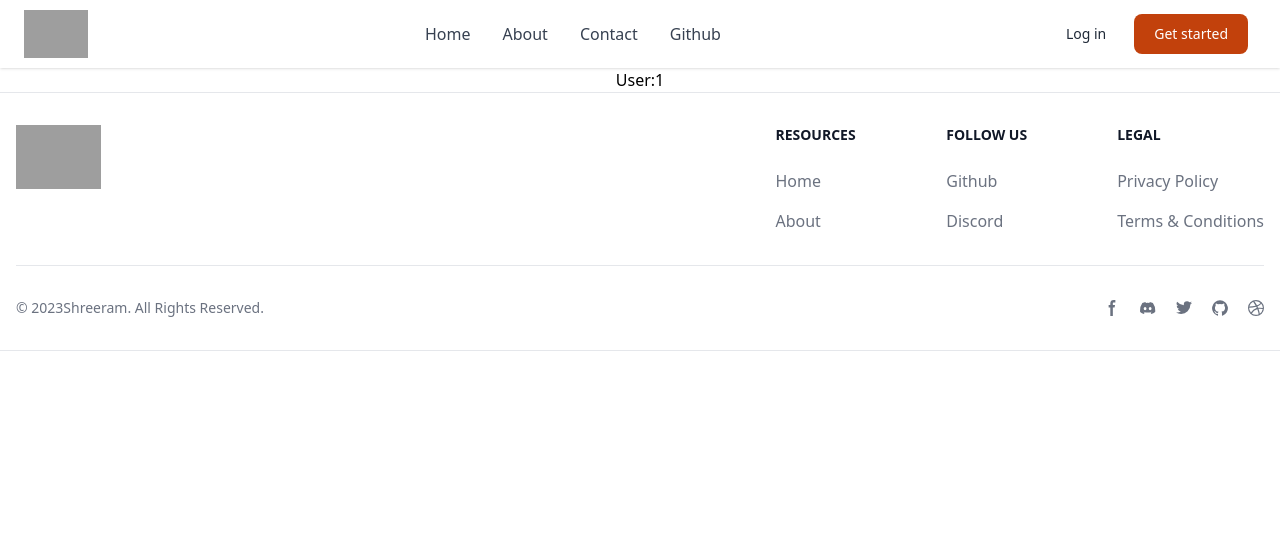
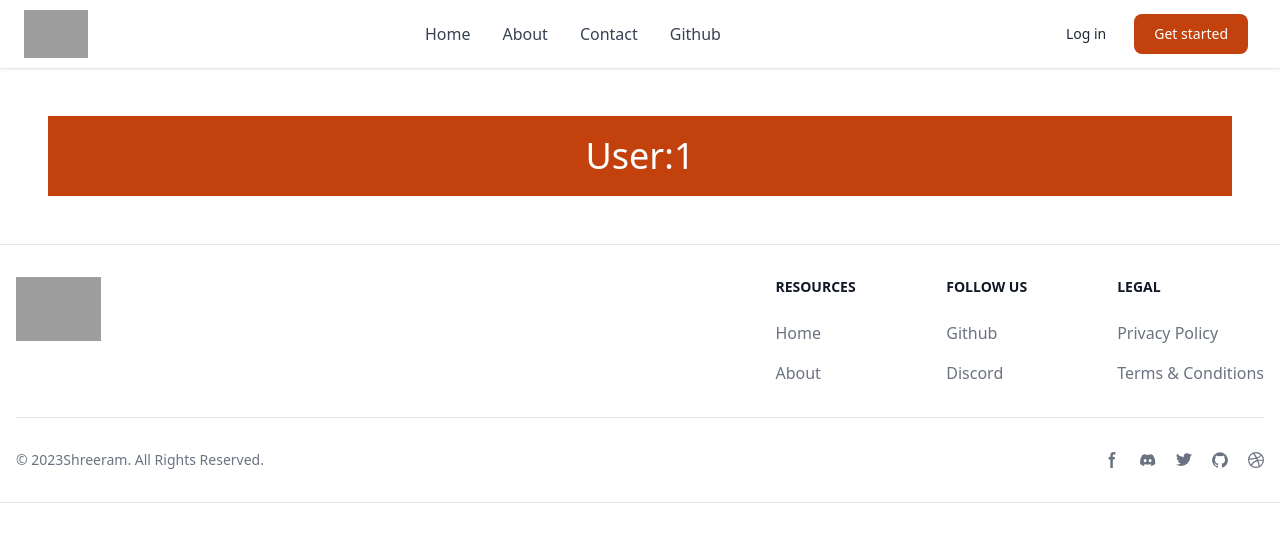
Before and after one commit to TechRam09/reactRouter, a React (Vite) app: page /user/1 in a window 1280 px wide. Shown: the top 542 px of the page. Built offline with nearby package versions, Linux system fonts and the light colour scheme; grey boxes are pictures that could not be loaded.

Commit message:
Update User.jsx
Added styles

```diff
--- a/src/components/User/User.jsx
+++ b/src/components/User/User.jsx
@@ -4,7 +4,7 @@ import { useParams } from "react-router-dom"
 function User() {
     const {userid} = useParams()
   return (
-      <div className="text-center">User:{userid}</div>
+      <div className="text-center bg-orange-700 text-white text-4xl p-5 m-12">User:{userid}</div>
   )
 }
 
```
